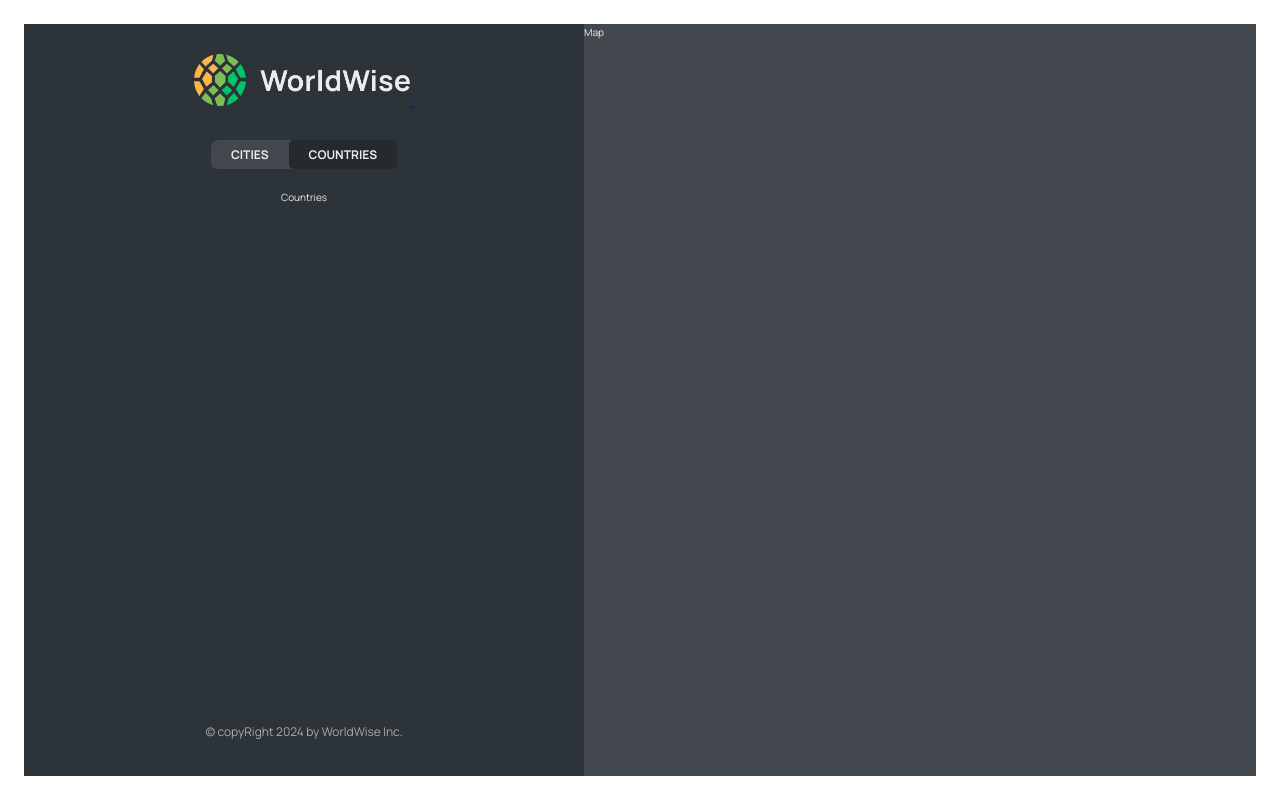
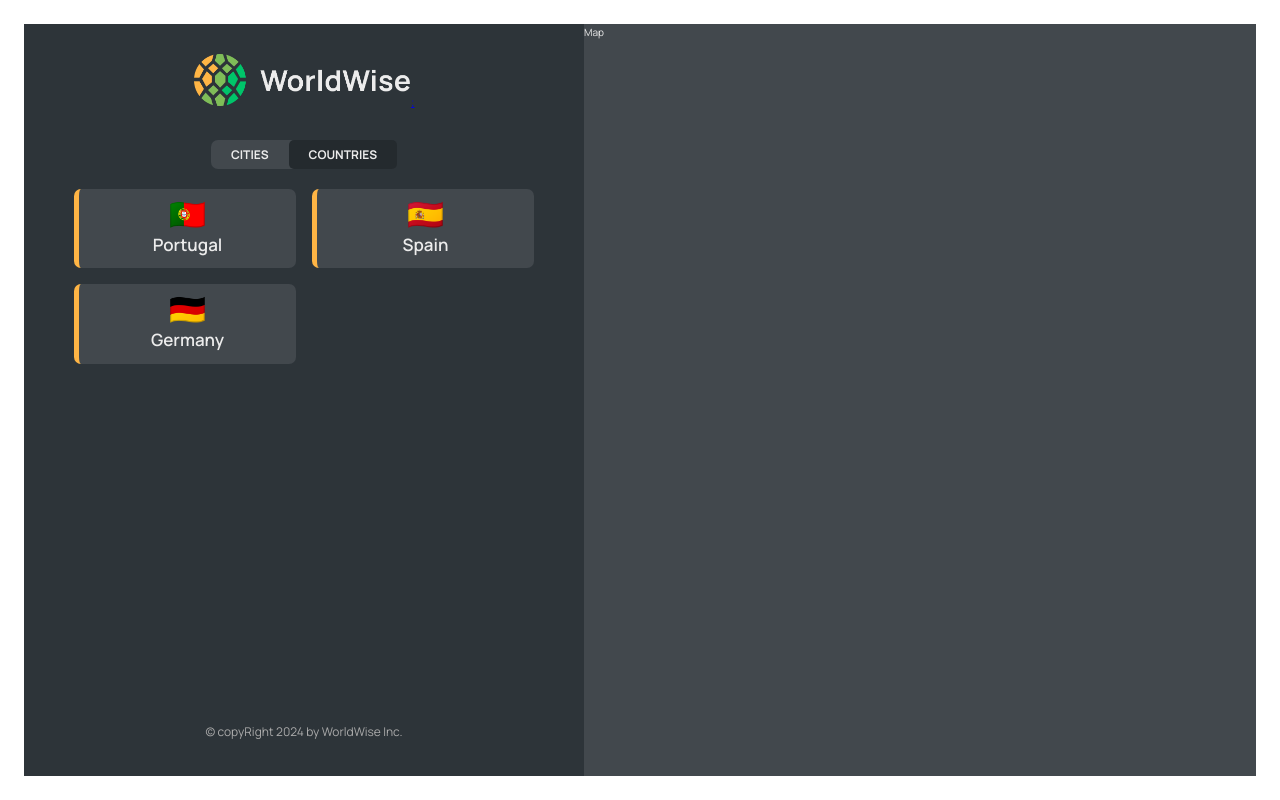
Before and after one commit to danialajz/world-wise, a React (Vite) app: page /app/countries in a window 1280 px wide. Built offline with nearby package versions, Linux system fonts and the light colour scheme; data requests are answered from the project's data file.

Commit message:
add countryList

```diff
--- a/src/App.jsx
+++ b/src/App.jsx
@@ -7,6 +7,7 @@
 import Homepage from "./pages/HomePage";
 import Login from "./pages/Login";
 import CityList from "./components/CityList";
+import CountryList from "./components/CountryList";
 const BASE_URL = "http://localhost:9000";
 
 function App() {
@@ -44,7 +45,7 @@
             path="cities"
             element={<CityList cities={cities} isLoading={isLoading} />}
           />
-          <Route path="countries" element={<p>Countries</p>} />
+          <Route path="countries" element={<CountryList  cities={cities} isLoading={isLoading} />} />
           <Route path="form" element={<p>Form</p>} />
         </Route>
         <Route path="*" element={<PageNotFound />} />
--- /dev/null
+++ b/src/components/CountryList.jsx
@@ -0,0 +1,23 @@
+import React from "react";
+import styles from "./CountryList.module.css";
+import Spinner from "./Spinner";
+import CountryItem from "./CountryItem";
+import Message from "./Message";
+function CountryList({ cities, isLoading }) {
+  if (isLoading) return <Spinner />;
+  if (!cities.length) return <Message message=" Add Your First City to App" />;
+  const countries  = cities.reduce((arr, city) => {
+    if (!arr.map((el) => el.country).includes(city.country))
+      return [...arr, { country: city.country, emoji: city.emoji }];
+    else return arr;
+  }, []);
+  return (
+    <ul className={styles.countryList}>
+      {countries.   map((country) => (
+        <CountryItem country={country} />
+      ))}
+    </ul>
+  );
+}
+
+export default CountryList;
```
